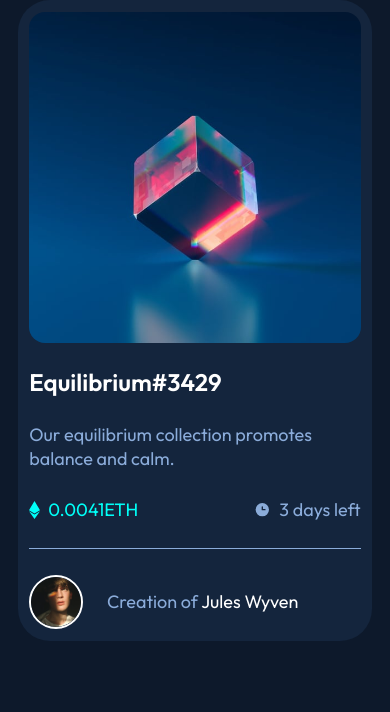
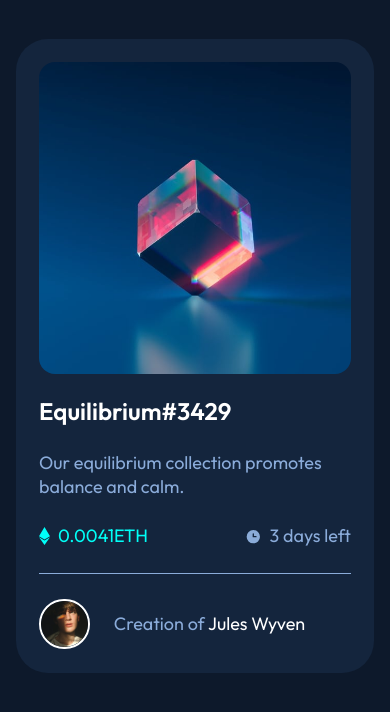
Before and after one commit to PokeStar04/nftCard-Defi-01, a plain HTML site: page index.html in a window 390 px wide. Drawn offline with Linux system fonts and the light colour scheme.

Commit message:
Update style.css
Correction responsive

```diff
--- a/style.css
+++ b/style.css
@@ -14,8 +14,9 @@ body{
 
 }
 .card{
-
-    width: 25%;
+    position: absolute;
+    top: 20%;
+    width: 30%;
 
     background-color: hsl(216, 50%, 16%);
     padding: 3%;
@@ -157,11 +158,12 @@ opacity: 0;
 
     }
     .card{
-
-        width: 85%;
+        margin-top: 10%;
+        margin-bottom: 10%;
+        width: 80%;
 
         background-color: hsl(216, 50%, 16%);
-        padding: 3%;
+        padding: 6%;
         border-radius: 32px;
     }
     h1{margin-bottom: 8%;}
```
